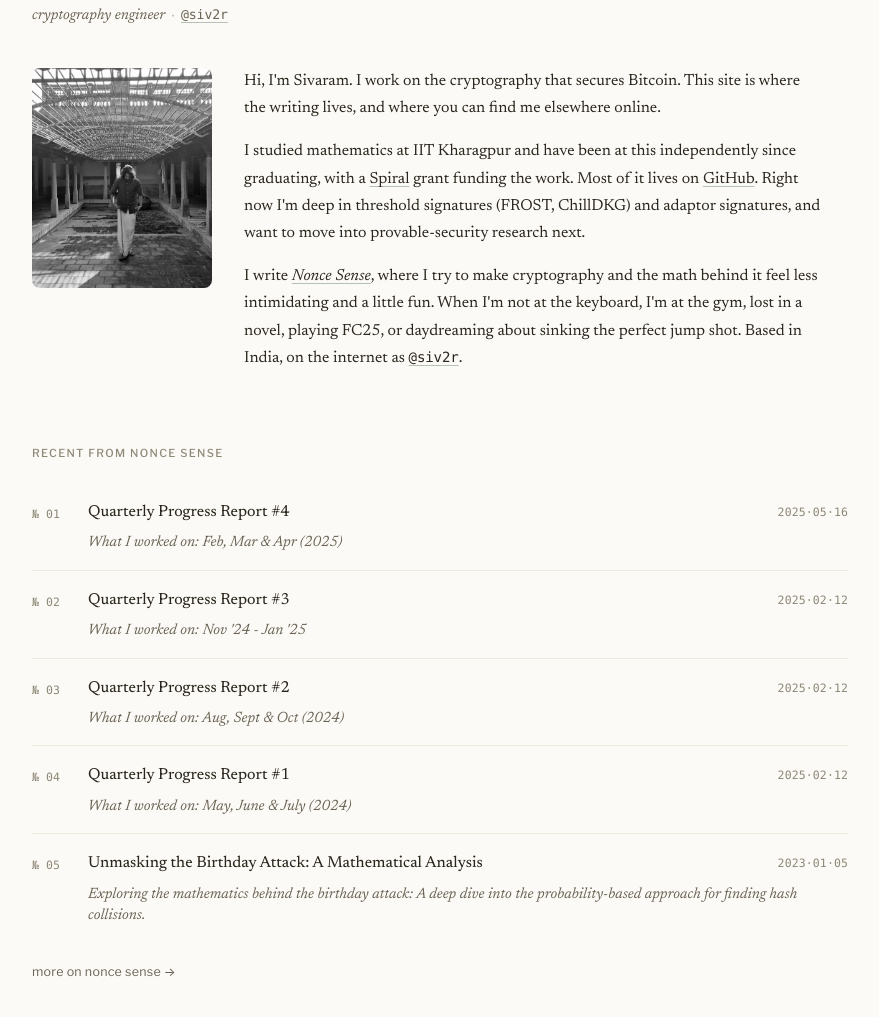
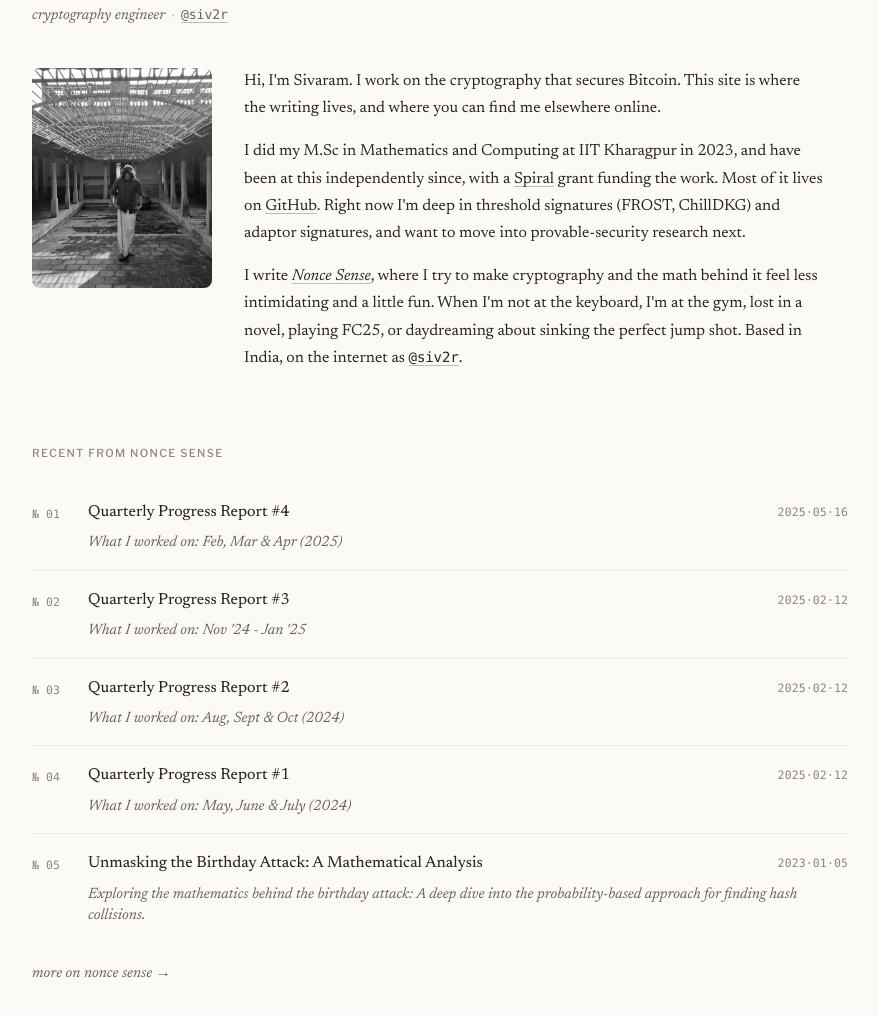
Before and after one commit to siv2r/siv2r.github.io, a plain HTML site: page index.html in a window 1280 px wide. Shown: the part 175-1192 px from the top of the page, without its empty margins (200-1079 px from the left). Drawn offline with nearby package versions, Linux system fonts and the light colour scheme; a web font is replaced by a local one.

Commit message:
home: tweak a few phrases

```diff
--- a/index.html
+++ b/index.html
@@ -28,7 +28,7 @@
 
     <main>
       <h1 data-hash="0xA3F2C1">Sivaram Dhakshinamoorthy</h1>
-      <p class="tag">cryptography engineer<span class="sep">·</span><a class="handle" href="https://github.com/siv2r">@siv2r</a></p>
+      <p class="tag">cryptography engineer<span class="sep">·</span><a class="handle" href="https://x.com/siv2r">@siv2r</a></p>
 
       <div class="row">
         <div class="photo">
@@ -43,8 +43,8 @@
         </div>
         <div class="body">
           <p>Hi, I'm Sivaram. I work on the cryptography that secures Bitcoin. This site is where the writing lives, and where you can find me elsewhere online.</p>
-          <p>I studied mathematics at IIT Kharagpur and have been at this independently since graduating, with a <a href="https://spiral.xyz/">Spiral</a> grant funding the work. Most of it lives on <a href="https://github.com/siv2r">GitHub</a>. Right now I'm deep in threshold signatures (FROST, ChillDKG) and adaptor signatures, and want to move into provable-security research next.</p>
-          <p>I write <em><a href="https://siv2r.substack.com">Nonce Sense</a></em>, where I try to make cryptography and the math behind it feel less intimidating and a little fun. When I'm not at the keyboard, I'm at the gym, lost in a novel, playing FC25, or daydreaming about sinking the perfect jump shot. Based in India, on the internet as <a class="handle" href="https://github.com/siv2r">@siv2r</a>.</p>
+          <p>I did my M.Sc in Mathematics and Computing at IIT Kharagpur in 2023, and have been at this independently since, with a <a href="https://spiral.xyz/">Spiral</a> grant funding the work. Most of it lives on <a href="https://github.com/siv2r">GitHub</a>. Right now I'm deep in threshold signatures (FROST, ChillDKG) and adaptor signatures, and want to move into provable-security research next.</p>
+          <p>I write <em><a href="https://siv2r.substack.com">Nonce Sense</a></em>, where I try to make cryptography and the math behind it feel less intimidating and a little fun. When I'm not at the keyboard, I'm at the gym, lost in a novel, playing FC25, or daydreaming about sinking the perfect jump shot. Based in India, on the internet as <a class="handle" href="https://x.com/siv2r">@siv2r</a>.</p>
         </div>
       </div>
 
--- a/styles.css
+++ b/styles.css
@@ -235,11 +235,13 @@ h1[data-hash]:hover::after { opacity: 1; }
 .writing-more {
   display: inline-block;
   margin-top: 18px;
-  font-family: var(--font-sans);
-  font-size: 12.5px;
+  font-family: var(--font-serif);
+  font-style: italic;
+  font-size: 15px;
+  font-weight: 400;
+  font-variation-settings: "opsz" 14;
   color: var(--text-secondary);
   text-decoration: none;
-  letter-spacing: 0.02em;
 }
 .writing-more:hover { color: var(--accent); }
 .writing-more .arrow { display: inline-block; transition: transform 180ms cubic-bezier(0.4,0,0.2,1); }
```
